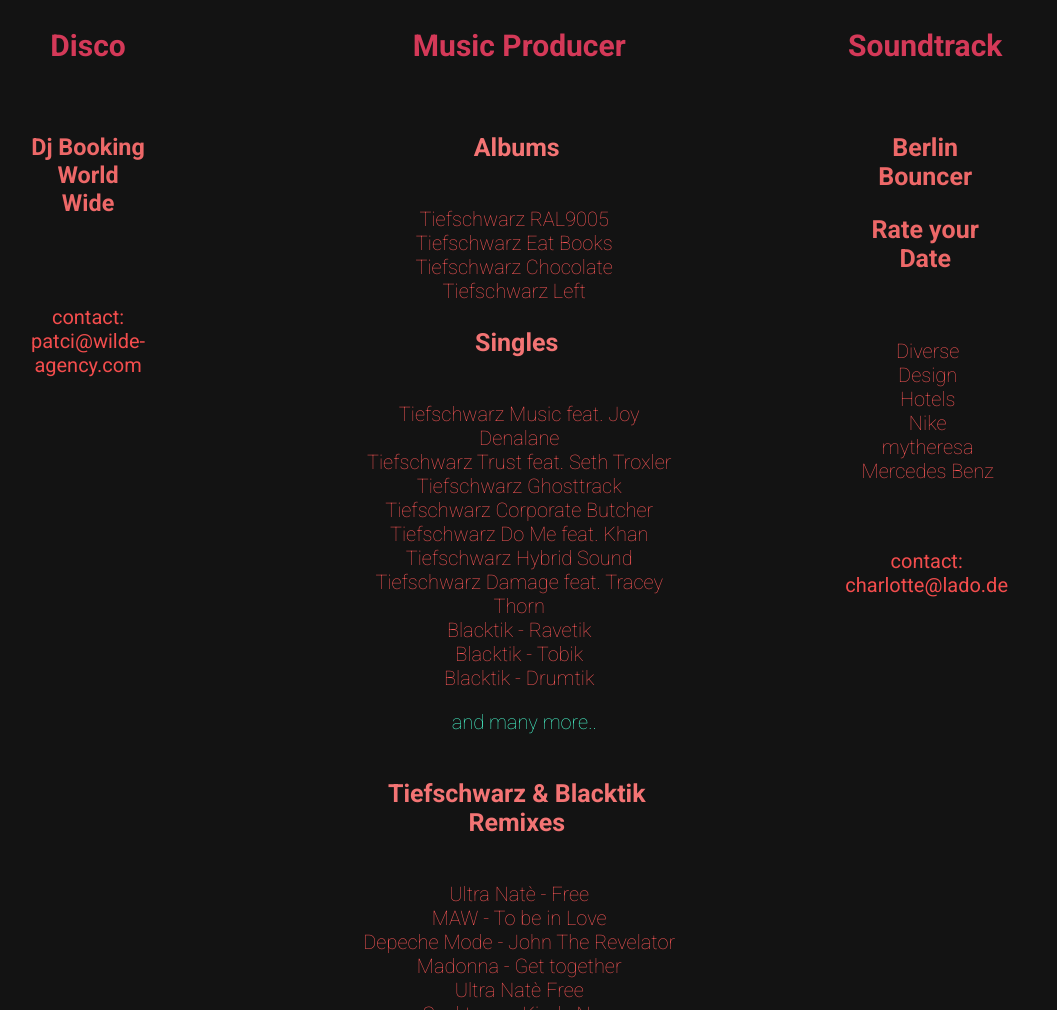
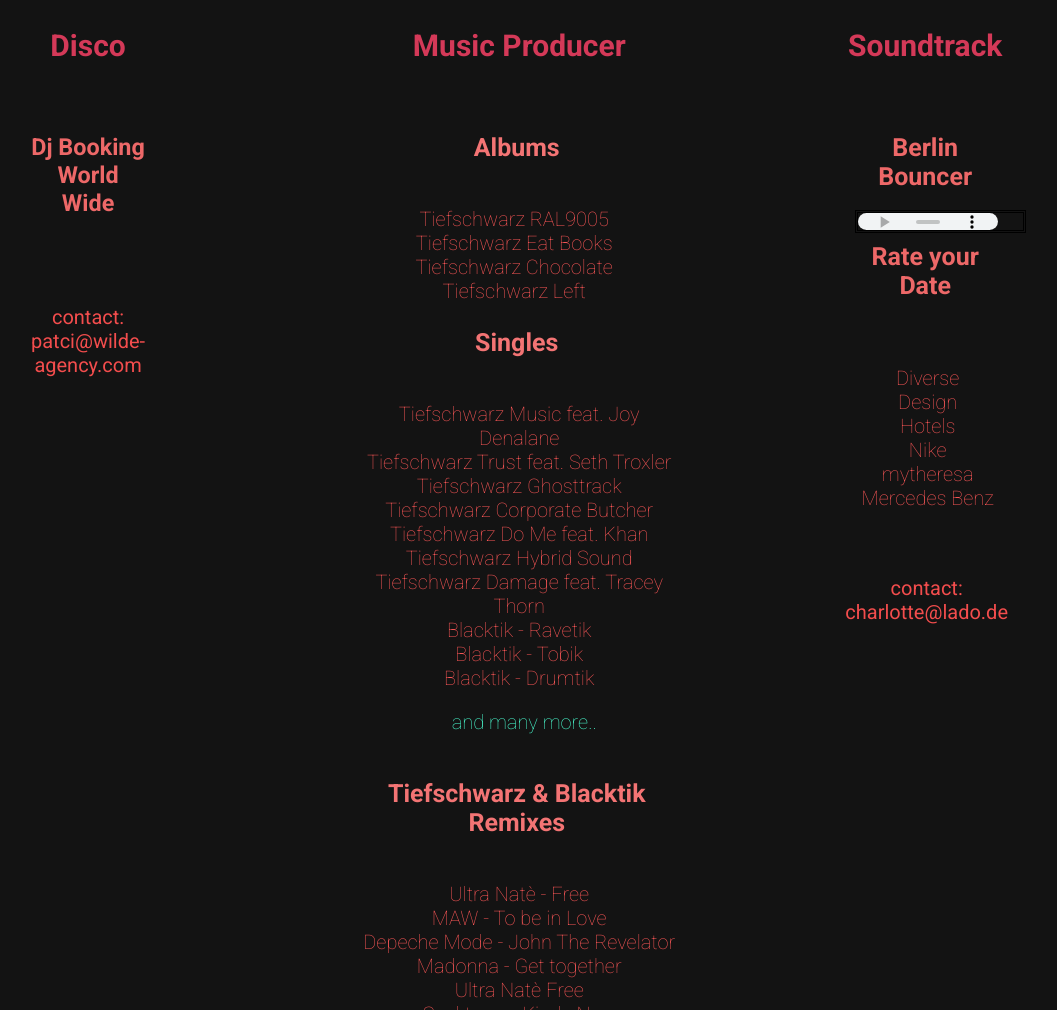
Before and after one commit to susimehl/Basti-Schwarz, a plain HTML site: page index.html in a window 1280 px wide. Shown: the part 1101-2111 px from the top of the page, without its empty margins (117-1174 px from the left). Drawn offline with Linux system fonts and the light colour scheme.

Commit message:
added player

```diff
--- a/index.html
+++ b/index.html
@@ -106,6 +106,10 @@
             <div class="internal-div">
               <h2>Soundtrack</h2>
               <a class="bouncer" href="https://www.berlinbouncer.de/">Berlin Bouncer</a></br>
+              <audio  controls class="player">
+                <source src="images/Temple.wav" type="audio/wav" >
+              </audio>
+
               <a class="rate" href="https://www.amazon.de/Rate-your-Date-Marc-Benjamin/dp/B07VTT8669">Rate your Date</a>
               <p>Diverse</br>Design</br>Hotels</br>Nike</br>mytheresa</br>Mercedes Benz</p>
               <p1>contact:</br>charlotte@lado.de</p1>
--- a/styles/style.css
+++ b/styles/style.css
@@ -267,6 +267,13 @@ header > div {
   font-size: 25px;
   padding-top: 5px;
 }
+.player{
+height: 17px;
+width: 140px;
+border-style:double;
+padding-right: 25px;
+
+}
 
 /*Links*/
   .advantages .internal-div-a ul,a{
```
Also changed, not shown: 1 other file.
